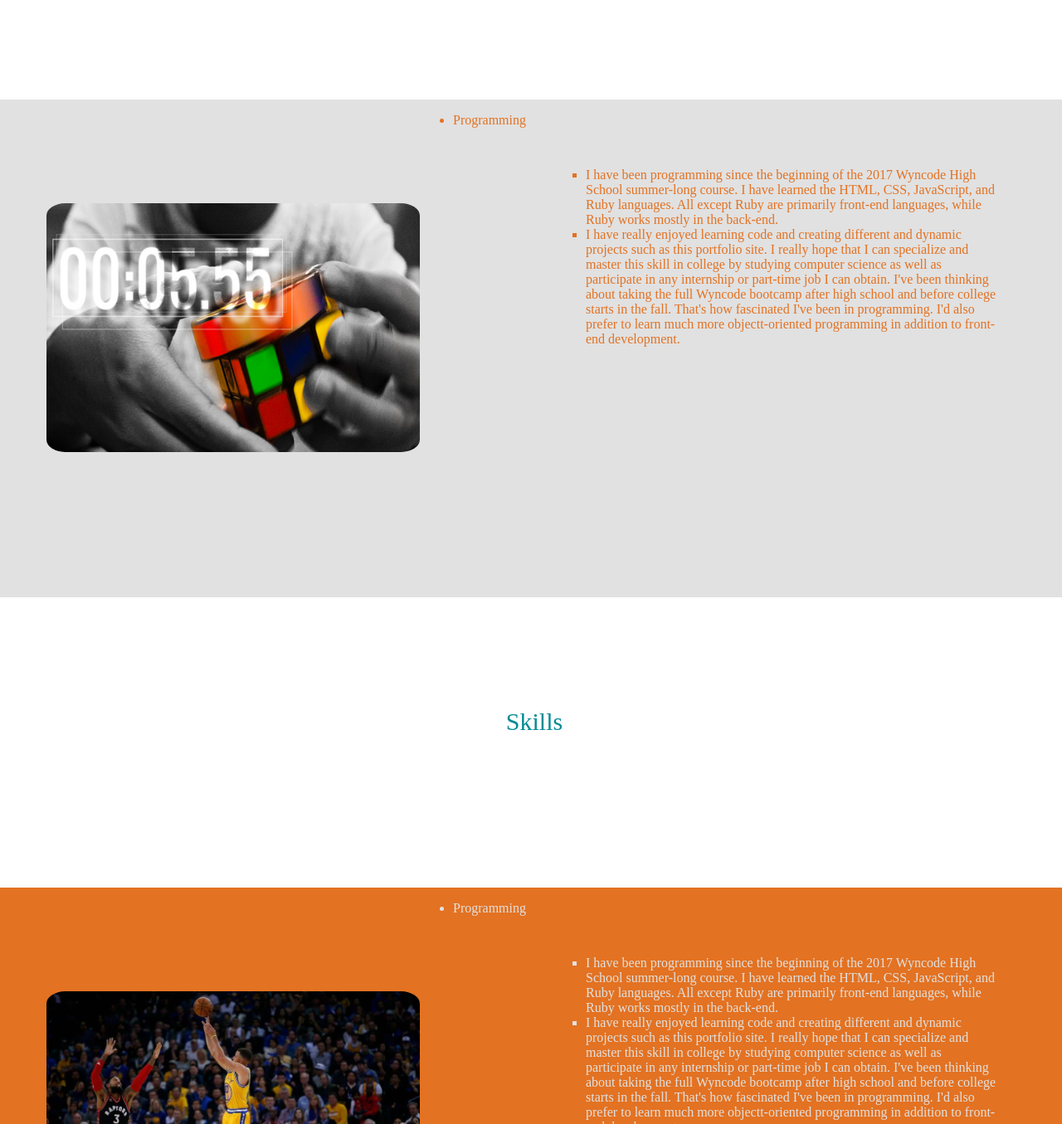
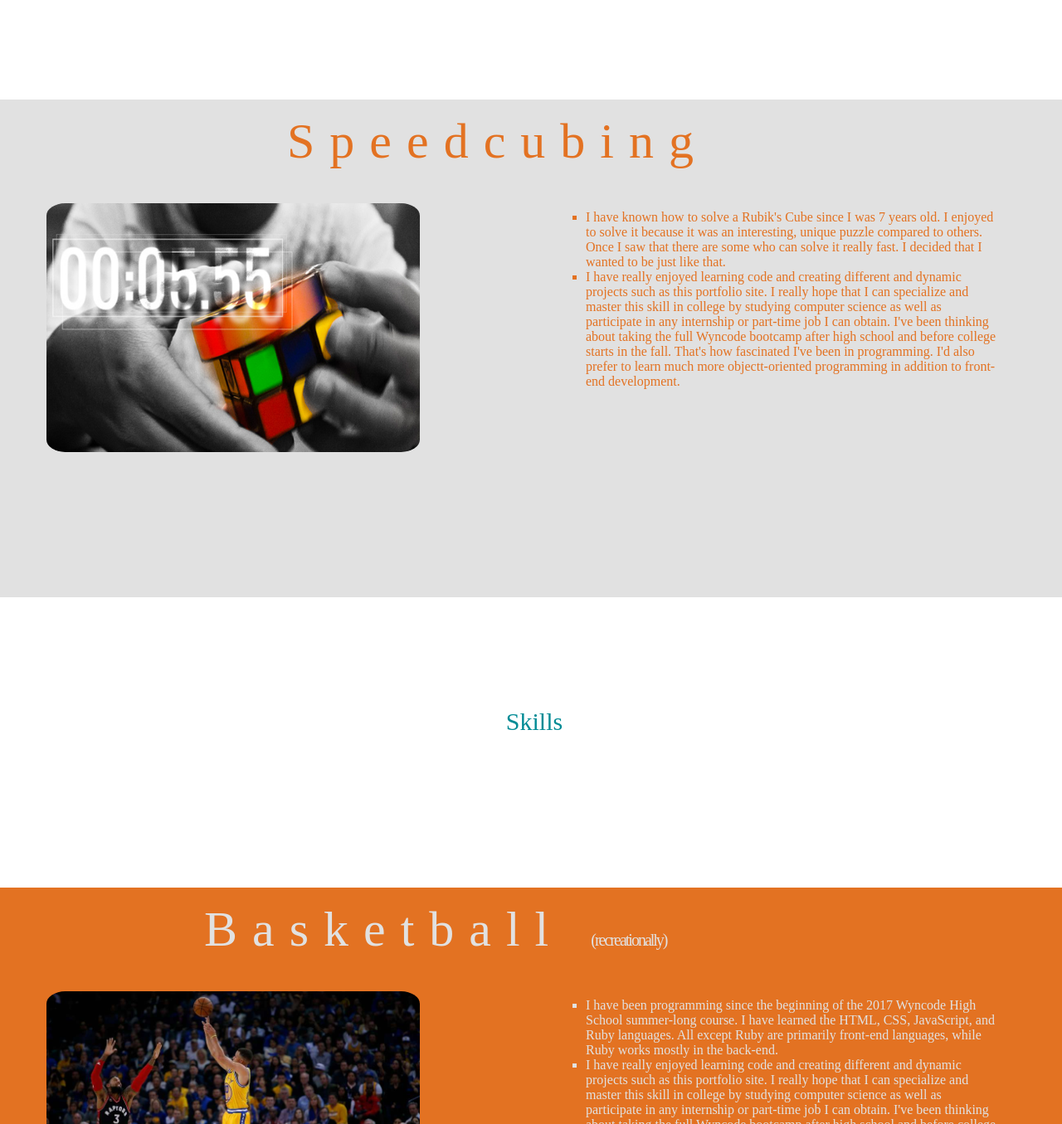
Before and after one commit to camachosteven/camachosteven.github.io, a plain HTML site: page Profile.html in a window 1280 px wide. Shown: the part 2840-4195 px from the top of the page at 83% size. Drawn offline with nearby package versions, Linux system fonts and the light colour scheme; a web font is replaced by a local one.

Commit message:
another commit

```diff
--- a/Profile.css
+++ b/Profile.css
@@ -148,7 +148,7 @@ body {
   margin-top: 125px;
 }
 
-.skill-title, .skill-title2 {
+.skill-title, .skill-title2, .skill-title3, .skill-title4 {
   margin-left: -20px;
   list-style: none;
   font-size: 60px;
@@ -157,6 +157,19 @@ body {
 
 .skill-title2 {
   margin-left: -220px;
+}
+
+.skill-title3 {
+  margin-left: -200px;
+}
+
+.skill-title4 {
+  margin-left: -300px;
+}
+
+.skill-title4 span {
+  font-size: 20px;
+  letter-spacing: -0.1em;
 }
 
 .skill-info {
--- a/Profile.html
+++ b/Profile.html
@@ -128,11 +128,10 @@
         class="skills"
         id="carousel"/>
     <ul>
-      <li class="skill-title3">Programming</li>
-      <li class="skill-info" id="info3">I have been programming since the beginning of
-       the 2017 Wyncode High School summer-long course. I have learned the HTML, CSS,
-     JavaScript, and Ruby languages. All except Ruby are primarily front-end languages, while
-   Ruby works mostly in the back-end.</li>
+      <li class="skill-title3">Speedcubing</li>
+      <li class="skill-info" id="info3">I have known how to solve a Rubik's Cube since I was 7 years old.
+      I enjoyed to solve it because it was an interesting, unique puzzle compared to others. Once I saw that
+    there are some who can solve it really fast. I decided that I wanted to be just like that.</li>
       <li class="skill-info">I have really enjoyed learning code and creating different and
       dynamic projects such as this portfolio site. I really hope that I can specialize and master this skill
     in college by studying computer science as well as participate in any internship or part-time job I can obtain.
@@ -156,7 +155,7 @@
         class="skills"
         id="carousel"/>
     <ul>
-      <li class="skill-title4">Programming</li>
+      <li class="skill-title4">Basketball <span>(recreationally)</span></li>
       <li class="skill-info" id="info4">I have been programming since the beginning of
        the 2017 Wyncode High School summer-long course. I have learned the HTML, CSS,
      JavaScript, and Ruby languages. All except Ruby are primarily front-end languages, while
```
